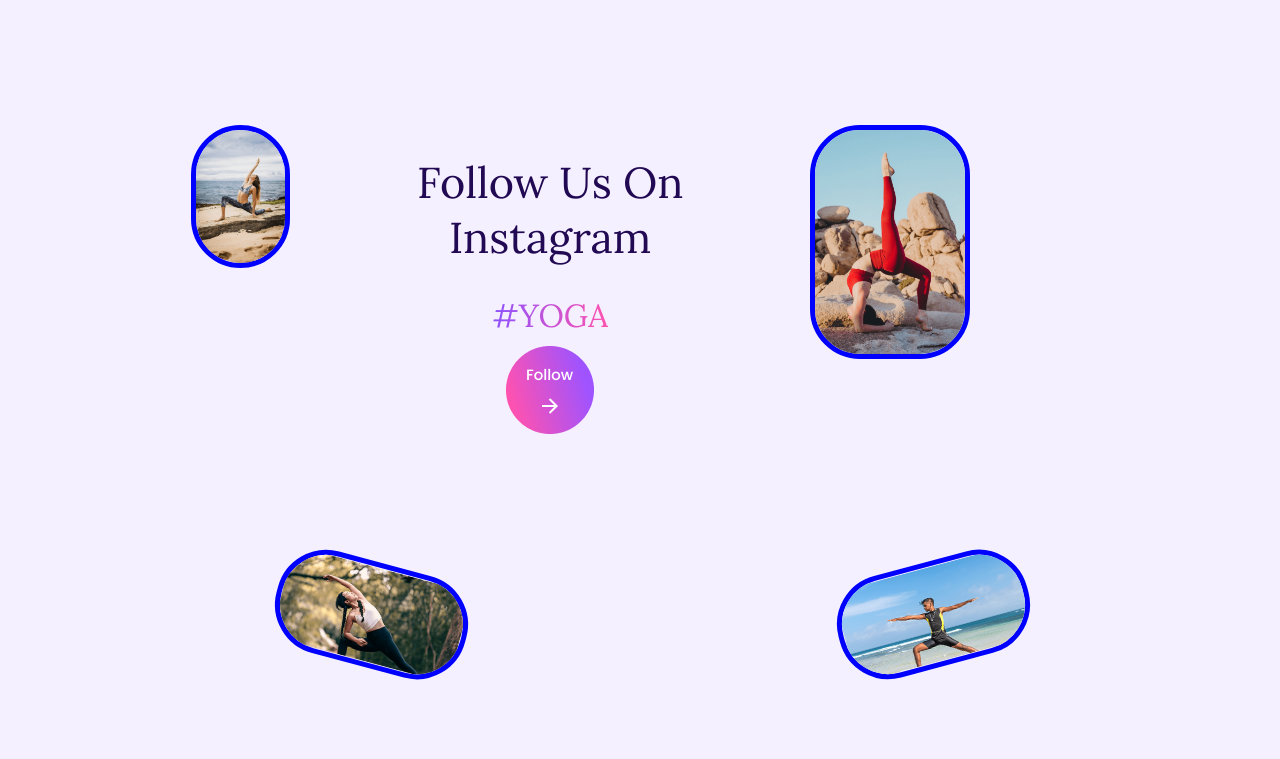
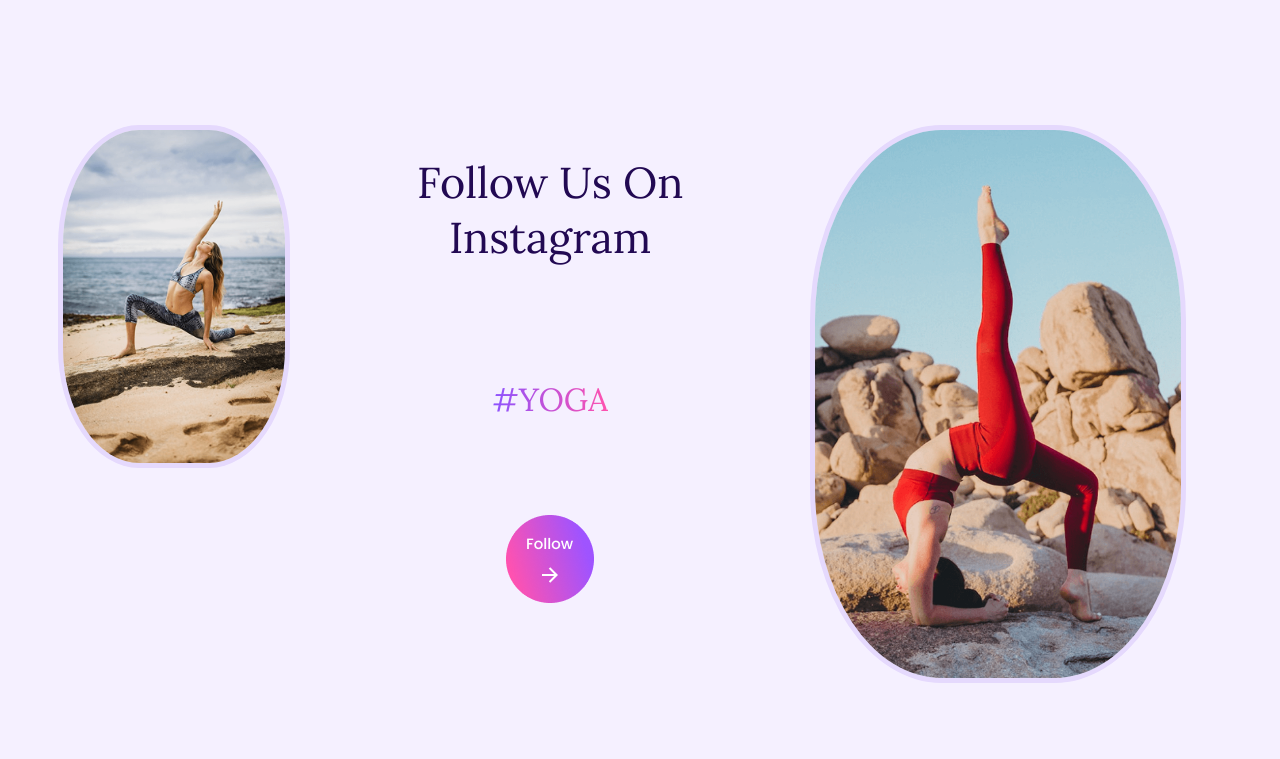
Before and after one commit to hokanitao/responsive-yoga-website, a plain HTML site: page index.html in a window 1280 px wide. Shown: the part 2286-3045 px from the top of the page. Drawn offline with Linux system fonts and the light colour scheme.

Commit message:
finished

```diff
--- a/main.css
+++ b/main.css
@@ -801,6 +801,7 @@ body:has(#theme:checked) {
 
   .grey_p{
     color: #4B3E65;
+    padding-right: 5%;
   }
 
   .right_2{
@@ -915,7 +916,7 @@ body:has(#theme:checked) {
 
   .yoga_image1{
     top: 10px;
-    left: 80px;
+    left: 80%;
     z-index: 2;
     width: 100%;
     position: absolute;
@@ -923,7 +924,7 @@ body:has(#theme:checked) {
 
   .yoga_image2 {
     top: 150px;
-    left: 130px;
+    left: 100%;
     z-index: 1; /* 手前の画像 */
     width: 100%;
     position: absolute;
@@ -937,8 +938,8 @@ body:has(#theme:checked) {
     border-radius: 5px;
     padding: 5px;
     width: 190px;
-    top: 120px;
-    left:280px;
+    top: 110px;
+    left: 140%;
     z-index: 3;
   }
 
@@ -951,13 +952,12 @@ body:has(#theme:checked) {
     padding: 5px;
     width: 200px;
     top: 280px;
-    left:30px;
+    left:70%;
     z-index: 3;
   }
 
   /*follow*/
-
-  .follow_title {
+  /* .follow_title {
     display: grid;
     grid-template-areas:
       "header"
@@ -1031,8 +1031,95 @@ body:has(#theme:checked) {
     width: 100%;
     border: 5px solid #E5D9FD;
     border-radius: 35%;
+  } */
+
+
+/*follow*/
+
+.follow_title {
+  display: grid;
+  grid-template-areas:
+    "header"
+    "hash"
+    "icon";
+    justify-items: center;
+  grid-area: middle;
 }
 
+.title_insta {
+  grid-area: header;
+  width: 60%;
+  text-align: center;
+}
+
+.yoga_hash {
+  grid-area: hash;
+  font-size: 2rem;
+  font-family: Lora;
+}
+
+.follow_icon {
+  grid-area: icon;
+  margin-top: 10px;
+}
+
+.grid_block{
+  display: grid;
+  grid-template-areas:
+  "left middle right";
+}
+.div_grid{
+grid-area: left;
+text-align: end;
+justify-content: end;
+}
+
+.div_grid2{
+grid-area: right;
+/* margin-right: 15%; */
+}
+
+.pictures {
+  display: grid;
+  grid-template-columns: repeat(2, 1fr);
+  grid-template-rows: auto;
+  column-gap: 0px;
+  margin-top: 20px;
+}
+
+.picture1{
+  width: 80%;
+}
+
+.picture2{
+  width: 80%;
+}
+
+.picture3{
+transform: rotate(15deg);
+width: 90%;
+}
+
+.picture4{
+transform: rotate(-15deg);
+margin-left: 10%;
+width: 90%;
+}
+
+.pictures_bottom{
+margin-top: 20px;
+margin-bottom: 20px;
+display: grid;
+grid-template-columns: repeat(2, 1fr);
+justify-items: center;
+margin: 10%;
+gap: 5%;
+}
+
+.grid_picture{
+  border: 5px solid #E5D9FD;
+  border-radius: 35%;
+}
   /*subscribe part*/
   .subscribe_box{
     display: flex;
@@ -1090,56 +1177,8 @@ body:has(#theme:checked) {
     border: none;
     border-radius: 30px;
     position: relative;
-    left: 290px;
+    left: 70%;
   }
-
-*follow*/
-
-.follow_title {
-  display: grid;
-  grid-template-areas:
-    "header"
-    "hash"
-    "icon";
-    justify-items: center;
-}
-
-.middle_header {
-  grid-area: header;
-}
-
-.yoga_hash {
-  grid-area: hash;
-  font-size: 2rem;
-  font-family: Lora;
-}
-
-.follow_icon {
-  grid-area: icon;
-}
-
-.pictures {
-  display: grid;
-  grid-template-columns: repeat(2, 1fr);
-  grid-template-rows: auto;
-  justify-items: center;
-}
-
-.pictures_bottom{
-  display: grid;
-  grid-template-rows: repeat(2, 1fr);
-  justify-items: center;
-  row-gap: 30px;
-}
-
-.grid_picture{
-  width: 40%;
-  border: 5px solid blue;
-  border-radius: 50px;
-}
-
-}
-
 
 
 /* K starts here */
```
Also changed, not shown: index.html (+0 -19 lines). Lines whose indentation alone changed are shown as unchanged.
